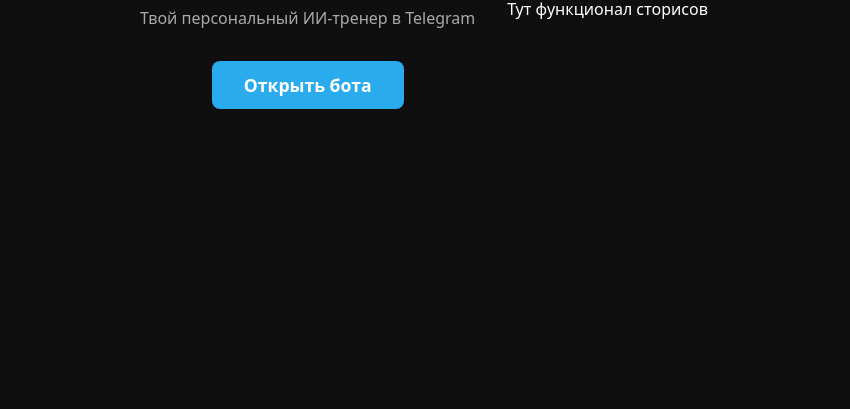
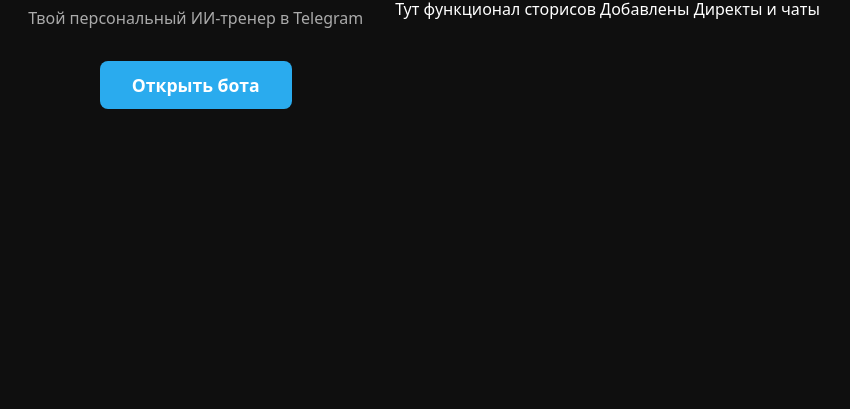
Before and after one commit to mahmut0ff/AIner, a website: page public/index.html in a window 1280 px wide. Shown: the part 391-800 px from the top of the page, without its empty margins (232-1082 px from the left). Drawn offline with Linux system fonts and the light colour scheme.

Commit message:
Update index.html

```diff
--- a/public/index.html
+++ b/public/index.html
@@ -20,5 +20,6 @@
     <a href="https://t.me/YOUR_BOT_USERNAME" target="_blank">Открыть бота</a>
   </div>
   Тут функционал сторисов
+	Добавлены Директы и чаты
 </body>
 </html>
```
